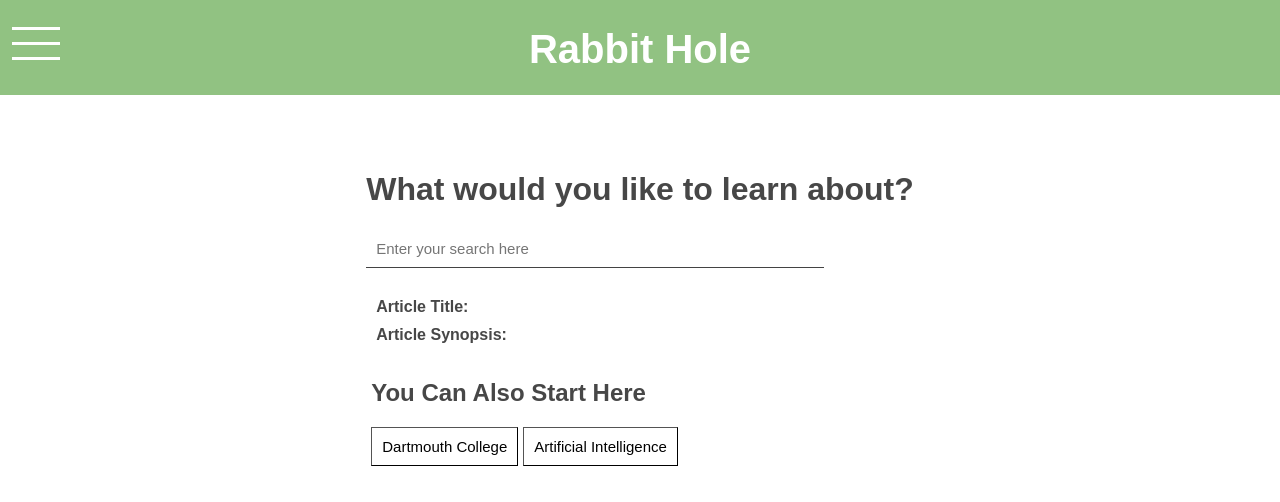
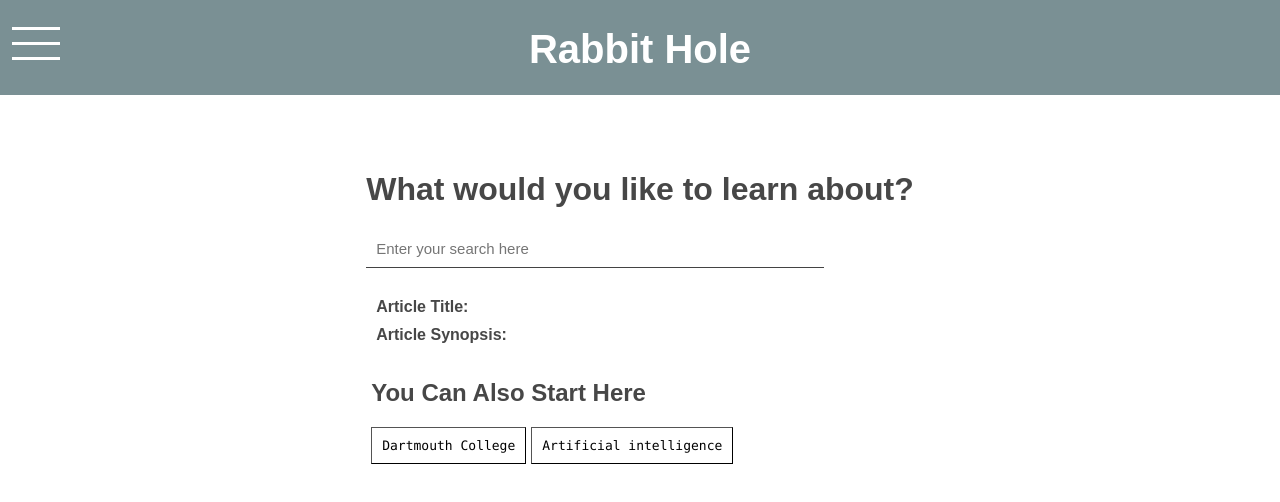
Before and after one commit to kevink107/wiki-app, a React (Create React App) app in the folder openAI/my-app/: page / in a window 1280 px wide. Shown: the top 502 px of the page. Built offline with nearby package versions, Linux system fonts and the light colour scheme.

Commit message:
small changes to loading image

```diff
--- a/openAI/my-app/src/App.css
+++ b/openAI/my-app/src/App.css
@@ -19,6 +19,7 @@ img.animated-gif{
 #buttons{
   display: flex;
   flex-direction: row;
+  padding-bottom: 50px;
 }
 
 
--- a/openAI/my-app/src/App.js
+++ b/openAI/my-app/src/App.js
@@ -17,13 +17,14 @@ class App extends Component {
       results: null,
       articleName: "",
       extract: null,
-      searched: new Set(["Dartmouth College", "Artificial Intelligence"]),
-      otherLinks: ["Dartmouth College", "Artificial Intelligence"],
+      suggested: new Set(["Dartmouth College", "Artificial intelligence"]),
+      otherLinks: ["Dartmouth College", "Artificial intelligence"],
       searches: 0,
     }
   }
 
   updateResults = (text) => {
+    console.log(this.state.suggested);
     if(text.length===0){
       this.setState({synopsisArray: "Empty search"});
       return;
@@ -65,12 +66,23 @@ class App extends Component {
 
     console.log(x);
     const title = json.query.search[0].title
-    const title1 = json.query.search[x].title
-    const title2 = json.query.search[x+1].title
+    var title1 = json.query.search[x].title
+    var title2 = json.query.search[x+1].title
+    while((this.state.suggested.has(title1)) || (this.state.suggested.has(title2))){
+      var x = Math.floor(Math.random()*19);
+      //to avoid having the same article in the button
+      if(x===0){
+        x = 1;
+      }
+      title1 = json.query.search[x].title
+      title2 = json.query.search[x+1].title
+    }
     this.setState({results: json.query.search});
     this.setState({articleName: title});
     this.setState({otherLinks: [title1, title2]});
-    this.setState({searched: this.state.searched.add(title, title1, title2)});
+    this.setState({suggested: this.state.suggested.add(title)});
+    this.setState({suggested: this.state.suggested.add(title1)});
+    this.setState({suggested: this.state.suggested.add(title2)});
   }
 
 
@@ -92,7 +104,7 @@ class App extends Component {
     //OpenAI part
     const { Configuration, OpenAIApi } = require("openai");
     const configuration = new Configuration({
-      apiKey: "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",
+      apiKey: "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",
 
     });
 
@@ -170,6 +182,7 @@ class App extends Component {
 
         </div>
 
+
       </div>
     );
   }
--- a/openAI/my-app/src/Components/SlidingMenu.module.css
+++ b/openAI/my-app/src/Components/SlidingMenu.module.css
@@ -19,7 +19,7 @@ p {
   left: 0;
   top: 0;
   transition: 0.4s;
-  background: rgb(145, 194, 130);
+  background: rgb(122, 144, 148);
   z-index: 99999;
   transform: translateX(-100%);
 }
@@ -35,7 +35,7 @@ p {
   left: 0;
   top: 0;
   overflow: hidden;
-  background-color: rgb(145, 194, 130);
+  background-color: rgb(122, 144, 148);
   cursor: pointer;
   transition: 0.4s;
 }
--- a/openAI/my-app/src/Components/button.css
+++ b/openAI/my-app/src/Components/button.css
@@ -2,19 +2,21 @@
     padding: 10px;
     display: inline-block;
     margin-left: 5px;
-    font-size: 15px;
+    font-size: 13px;
     background-color: rgb(255, 255, 255);
     border-width: thin;
     color: rgb(0, 0, 0);
     font-weight: 300;
+    font-family: Consolas, monaco, monospace;
     border-color: rgb(0, 0, 0);
 }
 
 .button:hover{
     padding: 10px;
     display: inline-block;
+    font-family: Consolas, monaco, monospace;
     margin-left: 5px;
-    font-size: 15px;
+    font-size: 13px;
     background-color: rgb(0, 0, 0);
     border-width: thin;
     color: rgb(255, 255, 255);
--- a/openAI/my-app/src/Components/searchbar.css
+++ b/openAI/my-app/src/Components/searchbar.css
@@ -4,6 +4,7 @@
     position: relative;
     align-self: center;
     z-index: 900;
+    font-family: Consolas, monaco, monospace;
 }
 
 #search {
--- a/openAI/my-app/src/Components/topbar.css
+++ b/openAI/my-app/src/Components/topbar.css
@@ -1,11 +1,12 @@
 .topbar {
     width: 100%;
     height: 95px;
-    background-color: rgb(145, 194, 130);
+    background-color: rgb(122, 144, 148);
     color: white;
     position: fixed;
     top: 0;
     text-align: center;
     font-size: 20px;
     z-index: 9999;
+    font-family: Arial, Helvetica, sans-serif;
 }
```
